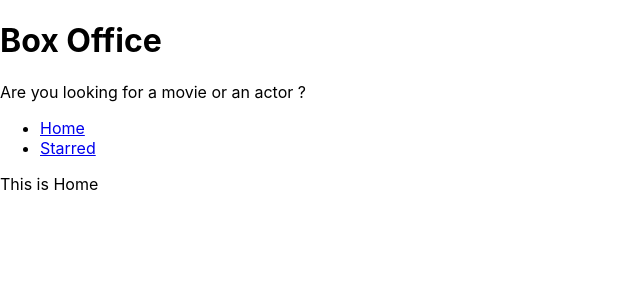
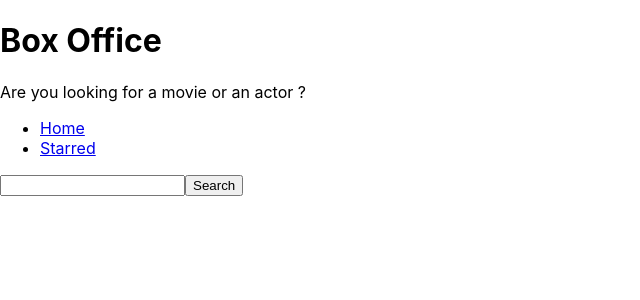
Before and after one commit to Mohamed-tahiri/Box-Office-React, a React (Create React App) app: page / in a window 1280 px wide. Shown: the top 300 px of the page, without its empty margins (0-640 px from the left). Built offline with nearby package versions, Linux system fonts and the light colour scheme.

Commit message:
created input and fetch results from tv maze api

```diff
--- a/src/pages/Home.js
+++ b/src/pages/Home.js
@@ -1,10 +1,33 @@
-import React from 'react'
+import React  , { useState }  from 'react'
 import MainPageLayout from '../components/MainPageLayout'
 
 function Home(){
+    const [input , setInput ] = useState('');
+
+    const onInputChange = (ev) => {
+        setInput(ev.target.value);
+    };
+
+    const onSearch = () => {
+        // https://api.tvmaze.com/search/shows?q=men
+
+        fetch(`https://api.tvmaze.com/search/shows?q=${input}`)
+            .then(r => r.json())
+            .then(result => {
+                console.log(result)
+            })
+    };
+
+    const onKeyDown = (ev) => {
+        if(ev.keyCode === 13 ){
+            onSearch()
+        }
+    };
+
     return (
         <MainPageLayout>
-            This is Home
+            <input type="text" onChange={onInputChange} onKeyDown={onKeyDown} value={input} />
+            <button type="button" onClick={onSearch} >Search</button>
         </MainPageLayout>
     )
 }
```
